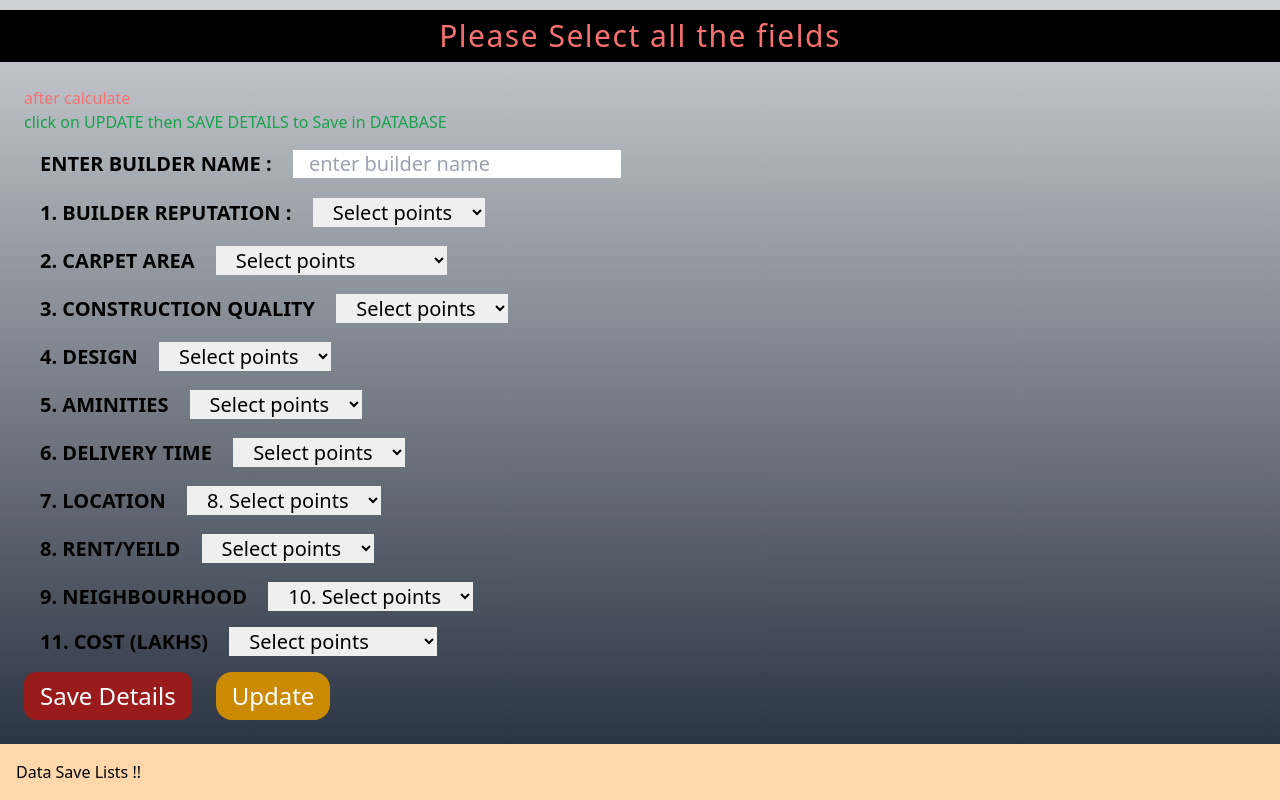
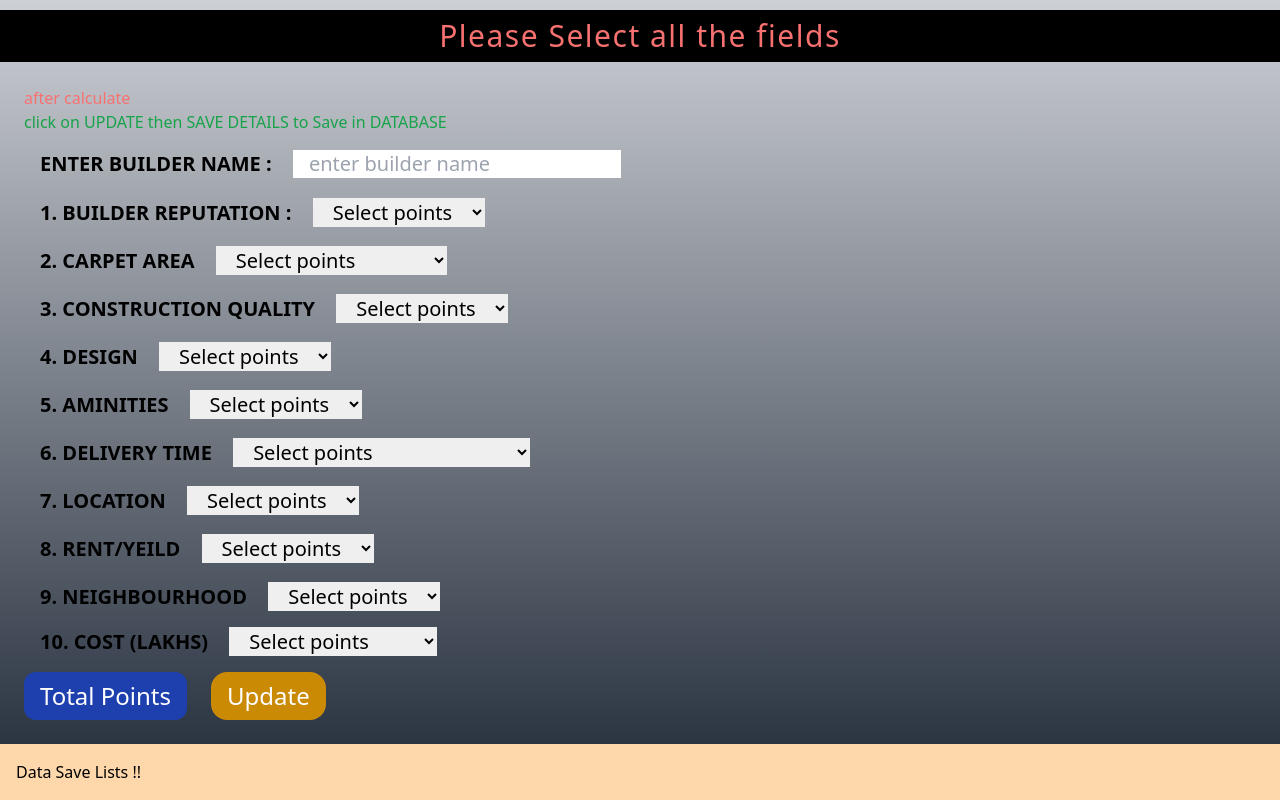
Before and after one commit to dhiraj-source/builder-choice, a Next.js app: page / in a window 1280 px wide. Shown: the part 270-1070 px from the top of the page. Built offline with nearby package versions, Linux system fonts and the light colour scheme.

Commit message:
button-logic-change

```diff
--- a/src/components/forms.js
+++ b/src/components/forms.js
@@ -127,7 +127,7 @@ const Forms = () => {
             <div className="container grid grid-cols-2 mx-auto my-auto px-6 py-6">
 
                 <form className="grid grid-rows-10 space-y-4 col-span-1" onSubmit={handleSubmit}>
-                <div className="text-red-400"> after calculate <p className="text-green-600">click on UPDATE then SAVE DETAILS to Save in DATABASE</p></div>
+                    <div className="text-red-400"> after calculate <p className="text-green-600">click on UPDATE then SAVE DETAILS to Save in DATABASE</p></div>
                     <div className=" text-xl ">
                         <label htmlFor="builderName" className="font-bold uppercase px-4">Enter Builder Name :</label>{" "}
                         <input className="px-4"
@@ -223,11 +223,11 @@ const Forms = () => {
                             onChange={handleChange}
                         >
                             <option value="" disabled>Select points</option>
-                            <option value={1}> (1 points)</option>
-                            <option value={2}> (2 points)</option>
-                            <option value={3}> (3 points)</option>
-                            <option value={4}> (4 points)</option>
-                            <option value={5}> (5 points)</option>
+                            <option value={1}>after 2.5 yr(1 points)</option>
+                            <option value={2}>before 2.4 yr(2 points)</option>
+                            <option value={3}>within 2 yr (3 points)</option>
+                            <option value={4}>within 1 yr(4 points)</option>
+                            <option value={5}>within 6 months (5 points)</option>
                         </select>
                     </div>
                     <div className=" text-xl">
@@ -238,7 +238,7 @@ const Forms = () => {
                             value={data.location}
                             onChange={handleChange}
                         >
-                            <option value="" disabled>8. Select points</option>
+                            <option value="" disabled> Select points</option>
                             <option value={1}> (1 points)</option>
                             <option value={2}> (2 points)</option>
                             <option value={3}> (3 points)</option>
@@ -258,8 +258,6 @@ const Forms = () => {
                             <option value={1}> (1 points)</option>
                             <option value={2}> (2 points)</option>
                             <option value={3}> (3 points)</option>
-                            <option value={4}> (4 points)</option>
-                            <option value={5}> (5 points)</option>
                         </select>
                     </div>
                     <div className=" text-xl">
@@ -270,16 +268,13 @@ const Forms = () => {
                             value={data.neighbourhood}
                             onChange={handleChange}
                         >
-                            <option value="" disabled>10. Select points</option>
+                            <option value="" disabled> Select points</option>
                             <option value={1}> (1 points)</option>
                             <option value={2}> (2 points)</option>
-                            <option value={3}> (3 points)</option>
-                            <option value={4}> (4 points)</option>
-                            <option value={5}> (5 points)</option>
                         </select>
                     </div>
                     <div className=" text-xl ">
-                        <label htmlFor="cost" className="font-bold uppercase px-4">11. cost (Lakhs)</label>{" "}
+                        <label htmlFor="cost" className="font-bold uppercase px-4">10. cost (Lakhs)</label>{" "}
                         <select className="px-4"
                             id="cost"
                             value={data.cost}
@@ -295,7 +290,7 @@ const Forms = () => {
                         </select>
                     </div>
                     <div className=" flex space-x-6">
-                        {!formSubmit ?
+                        {formSubmit ?
 
                             <>
                                 <button onClick={handleSave} className="px-4 bg-red-800 text-white text-2xl py-2 rounded-xl">Save Details</button>
```
